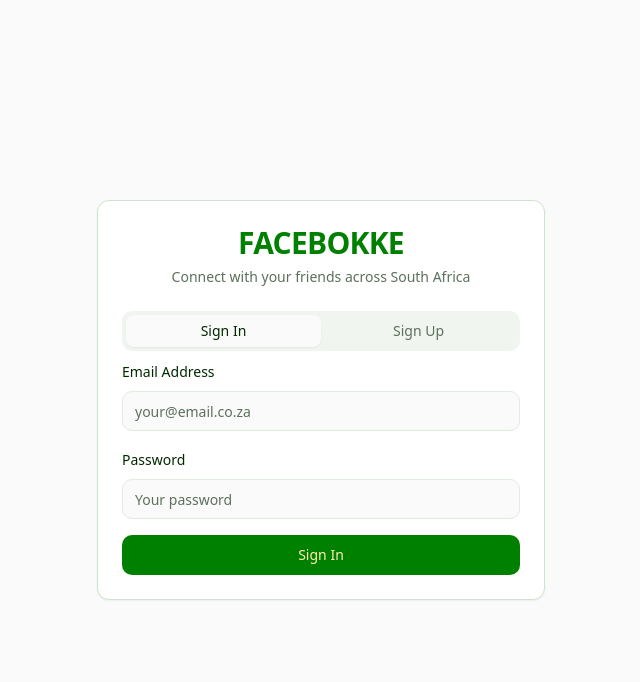
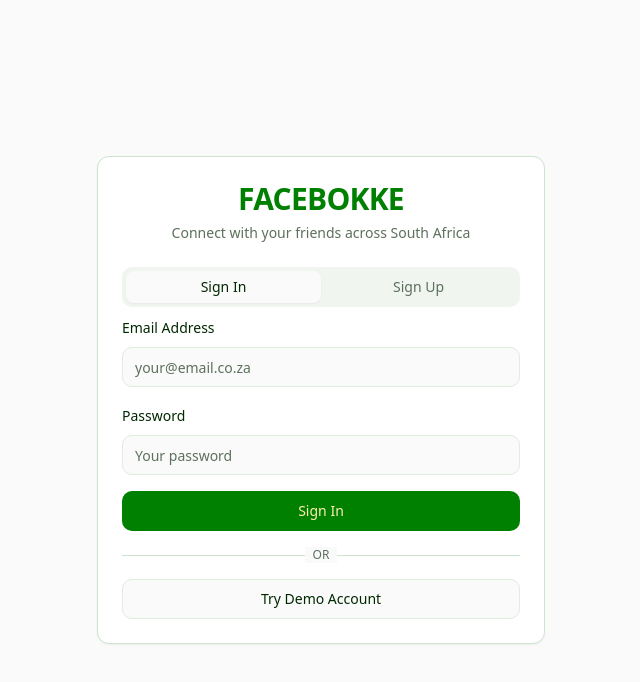
Before and after one commit to Chumanitikili/facebokke-social, a React (Vite) app: page /auth in a window 1280 px wide. Shown: the top 682 px of the page, without its empty margins (319-959 px from the left). Built offline with nearby package versions, Linux system fonts and the light colour scheme.

Commit message:
Add demo login functionality
Implement a demo login option for the authentication page.

```diff
--- a/src/pages/Auth.tsx
+++ b/src/pages/Auth.tsx
@@ -23,6 +23,7 @@ interface SignInForm {
 const Auth = () => {
   const { user, signUp, signIn } = useAuth();
   const [loading, setLoading] = useState(false);
+  const [demoLoading, setDemoLoading] = useState(false);
 
   const signUpForm = useForm<SignUpForm>();
   const signInForm = useForm<SignInForm>();
@@ -38,7 +39,7 @@ const Auth = () => {
     if (error) {
       toast.error(error.message);
     } else {
-      toast.success('Registrasie suksesvol! Tjek jou e-pos vir bevestiging.');
+      toast.success('Registration successful! Check your email for confirmation.');
     }
     setLoading(false);
   };
@@ -50,9 +51,38 @@ const Auth = () => {
     if (error) {
       toast.error(error.message);
     } else {
-      toast.success('Welkom terug by FACEBOKKE!');
+      toast.success('Welcome back to FACEBOKKE!');
     }
     setLoading(false);
+  };
+
+  const handleDemoLogin = async () => {
+    setDemoLoading(true);
+    const demoEmail = 'demo@facebokke.co.za';
+    const demoPassword = 'demo123456';
+
+    // Try to sign in with demo account
+    const { error: signInError } = await signIn(demoEmail, demoPassword);
+
+    if (signInError) {
+      // If demo account doesn't exist, create it
+      const { error: signUpError } = await signUp(demoEmail, demoPassword, 'Demo User');
+
+      if (signUpError) {
+        toast.error('Could not create demo account');
+      } else {
+        // After creating, try to sign in again
+        const { error: finalSignInError } = await signIn(demoEmail, demoPassword);
+        if (finalSignInError) {
+          toast.error('Demo account created but could not sign in');
+        } else {
+          toast.success('Welcome to FACEBOKKE Demo!');
+        }
+      }
+    } else {
+      toast.success('Welcome back to FACEBOKKE Demo!');
+    }
+    setDemoLoading(false);
   };
 
   return (
@@ -104,8 +134,27 @@ const Auth = () => {
                     )}
                   />
 
-                  <Button type="submit" className="w-full" disabled={loading}>
+                  <Button type="submit" className="w-full" disabled={loading || demoLoading}>
                     {loading ? 'Signing in...' : 'Sign In'}
+                  </Button>
+
+                  <div className="relative my-4">
+                    <div className="absolute inset-0 flex items-center">
+                      <span className="w-full border-t border-border" />
+                    </div>
+                    <div className="relative flex justify-center text-xs uppercase">
+                      <span className="bg-background px-2 text-muted-foreground">Or</span>
+                    </div>
+                  </div>
+
+                  <Button
+                    type="button"
+                    variant="outline"
+                    className="w-full"
+                    onClick={handleDemoLogin}
+                    disabled={loading || demoLoading}
+                  >
+                    {demoLoading ? 'Loading Demo...' : 'Try Demo Account'}
                   </Button>
                 </form>
               </Form>
@@ -162,8 +211,27 @@ const Auth = () => {
                     )}
                   />
 
-                  <Button type="submit" className="w-full" disabled={loading}>
+                  <Button type="submit" className="w-full" disabled={loading || demoLoading}>
                     {loading ? 'Signing up...' : 'Sign Up'}
+                  </Button>
+
+                  <div className="relative my-4">
+                    <div className="absolute inset-0 flex items-center">
+                      <span className="w-full border-t border-border" />
+                    </div>
+                    <div className="relative flex justify-center text-xs uppercase">
+                      <span className="bg-background px-2 text-muted-foreground">Or</span>
+                    </div>
+                  </div>
+
+                  <Button
+                    type="button"
+                    variant="outline"
+                    className="w-full"
+                    onClick={handleDemoLogin}
+                    disabled={loading || demoLoading}
+                  >
+                    {demoLoading ? 'Loading Demo...' : 'Try Demo Account'}
                   </Button>
                 </form>
               </Form>
```
